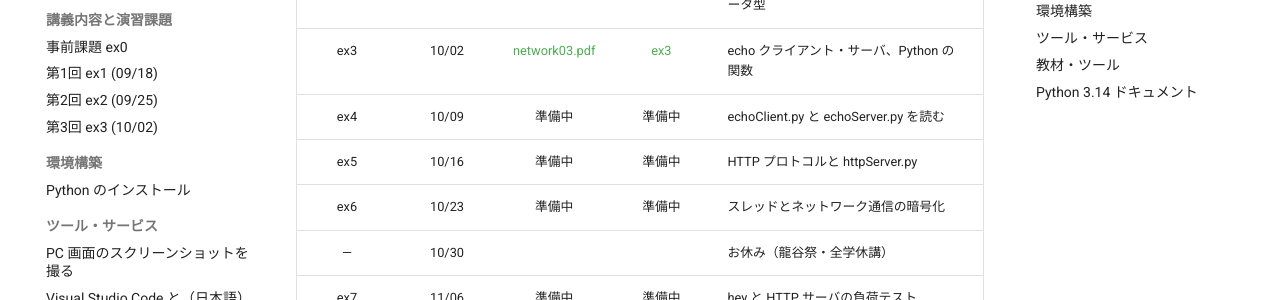
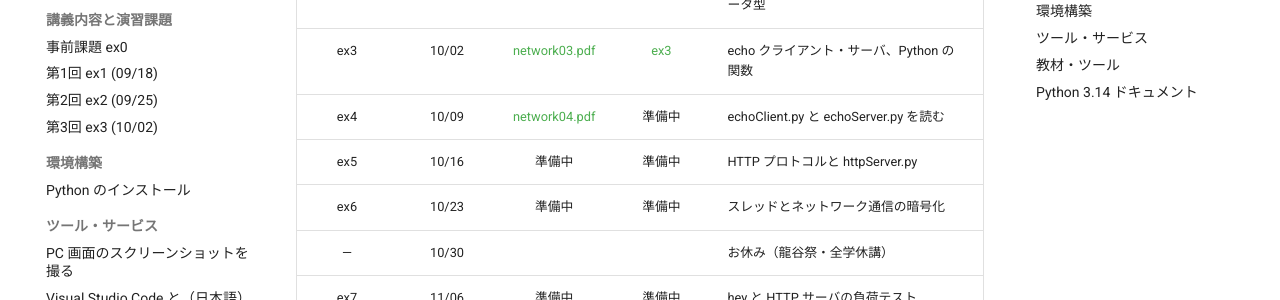
Before and after one commit to sanoakr/rumath-network, an MkDocs documentation site: the page built from docs/index.md, in a window 1280 px wide and 900 px high, scrolled down 639 px. Shown: the part 151-451 px from the top of the window. Built offline with MkDocs 1.6.1 and Material for MkDocs 9.7.7, drawn with Linux system fonts in a browser that asks for light colours; comment, search, counter and statistics services are not loaded.

Commit message:
docs: sync published content

```diff
--- a/docs/index.md
+++ b/docs/index.md
@@ -22,7 +22,7 @@
 | ex1 | 09/18 | [network01.pdf](slides/network01.pdf) | [ex1](ex1.md) | イントロと Python 入門 |
 | ex2 | 09/25 | [network02.pdf](slides/network02.pdf) | [ex2](ex2.md) | 計算機ネットワークの基礎、Python のデータ型 |
 | ex3 | 10/02 | [network03.pdf](slides/network03.pdf) | [ex3](ex3.md) | echo クライアント・サーバ、Python の関数 |
-| ex4 | 10/09 | 準備中 | 準備中 | echoClient.py と echoServer.py を読む |
+| ex4 | 10/09 | [network04.pdf](slides/network04.pdf) | 準備中 | echoClient.py と echoServer.py を読む |
 | ex5 | 10/16 | 準備中 | 準備中 | HTTP プロトコルと httpServer.py |
 | ex6 | 10/23 | 準備中 | 準備中 | スレッドとネットワーク通信の暗号化 |
 | — | 10/30 |  |  | お休み（龍谷祭・全学休講） |
```
Also changed, not shown: 1 other file.
